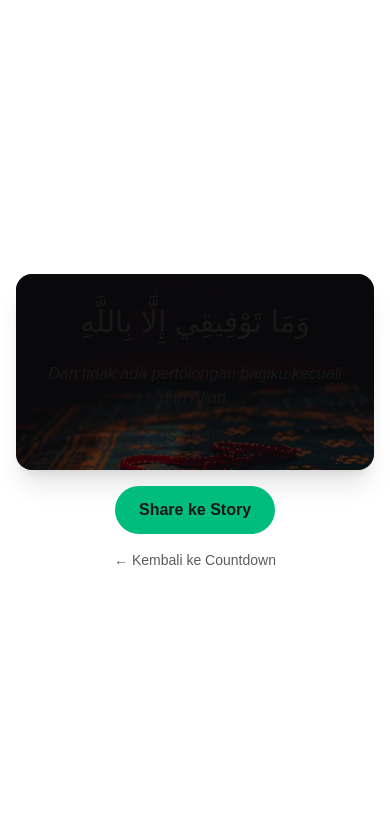
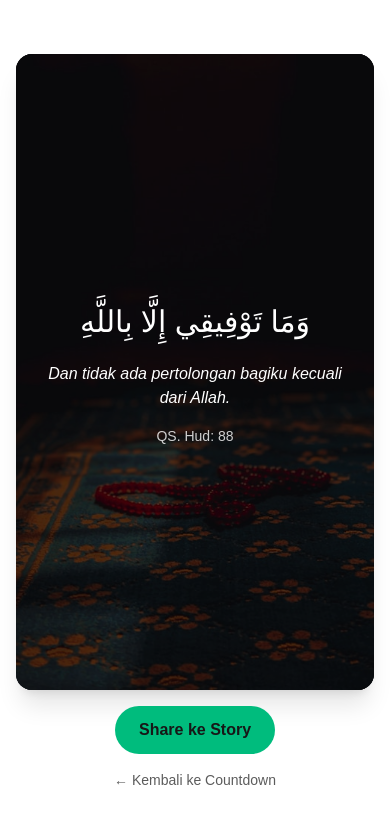
Before and after one commit to indrapendent/ramadan-countdown, a Next.js app: page /ayat in a window 390 px wide. Shown: the top 824 px of the page. Built offline with nearby package versions, Linux system fonts and the light colour scheme.

Commit message:
Fix ayat mobile friendly 5

```diff
--- a/components/AyatCard.tsx
+++ b/components/AyatCard.tsx
@@ -15,17 +15,28 @@ export default function AyatCard({
     <div
       id="card"
       className="
-        w-full max-w-sm sm:max-w-md
-        rounded-2xl overflow-hidden shadow-xl
+        relative
+        w-full max-w-md
+        aspect-9/16
+        rounded-2xl overflow-hidden
+        shadow-xl
+        bg-black
       "
-      style={{
-        backgroundImage: `url(${background})`,
-        backgroundSize: 'cover',
-        backgroundPosition: 'center',
-      }}
     >
-      <div className="bg-black/60 p-6 text-center">
-        <p className="text-3xl sm:text-4xl leading-relaxed mb-4 font-arab">
+      {/* BACKGROUND IMAGE */}
+      <img
+        src={background}
+        alt="Background"
+        className="absolute inset-0 w-full h-full object-cover"
+        crossOrigin="anonymous"
+      />
+
+      {/* OVERLAY */}
+      <div className="absolute inset-0 bg-black/60" />
+
+      {/* CONTENT */}
+      <div className="relative z-10 h-full flex flex-col justify-center p-6 text-center text-white">
+        <p className="text-3xl sm:text-4xl leading-relaxed mb-4">
           {ayat.arab}
         </p>
 
```
